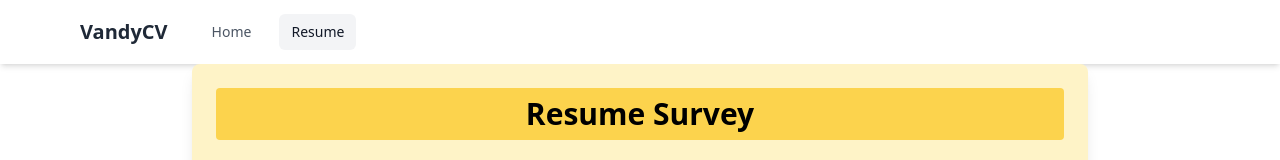
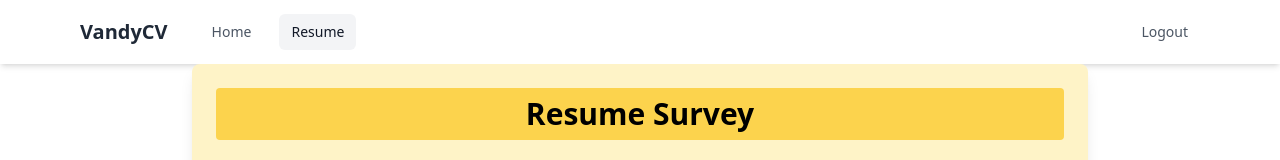
Before and after one commit to mushkul/vandycv, a Next.js app in the folder client/: page /resume in a window 1280 px wide. Shown: the top 160 px of the page. Built offline with nearby package versions, Linux system fonts and the light colour scheme; no server answers; sample sign-in values are in the browser's storage.

Commit message:
added logout func

```diff
--- a/client/components/Navbar.tsx
+++ b/client/components/Navbar.tsx
@@ -1,9 +1,22 @@
 // components/Navbar.tsx
 import Link from 'next/link';
 import { useRouter } from 'next/router';
+import { signOut } from 'firebase/auth';
+import { auth } from '../firebase'; // Import Firebase auth instance
 
 const Navbar = () => {
     const router = useRouter();
+
+    const handleLogout = async () => {
+        try {
+          await signOut(auth);
+          alert('You have successfully logged out!');
+          router.push('/login'); // Redirect the user to the login page after logout
+        } catch (error) {
+          console.error('Error logging out: ', error);
+        }
+      };
+
 
     return (
         <nav className="bg-white shadow-md">
@@ -30,6 +43,12 @@ const Navbar = () => {
                             </Link>
                         </div>
                     </div>
+                    <div>
+                        {/* Add logout button here */}
+                        <button onClick={handleLogout} className="text-gray-600 hover:text-gray-900 px-3 py-2 rounded-md text-sm font-medium">
+                        Logout
+                        </button>
+                    </div>
                 </div>
             </div>
         </nav>
```
